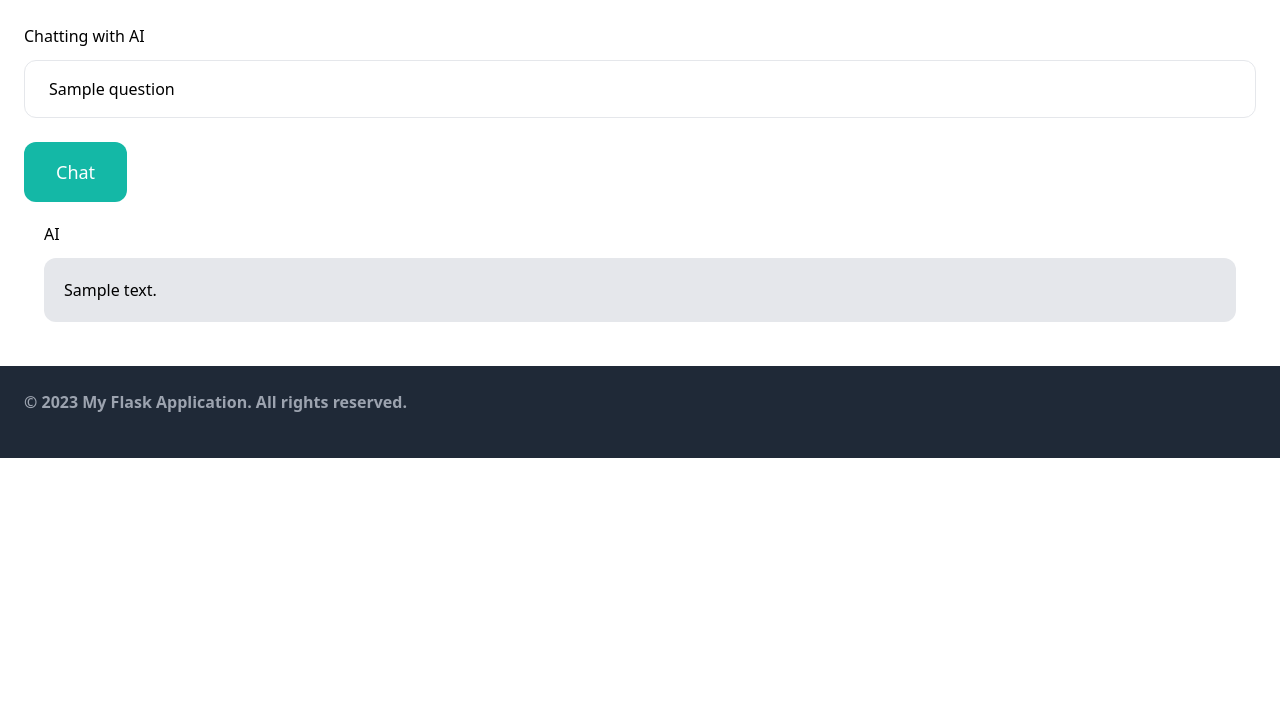
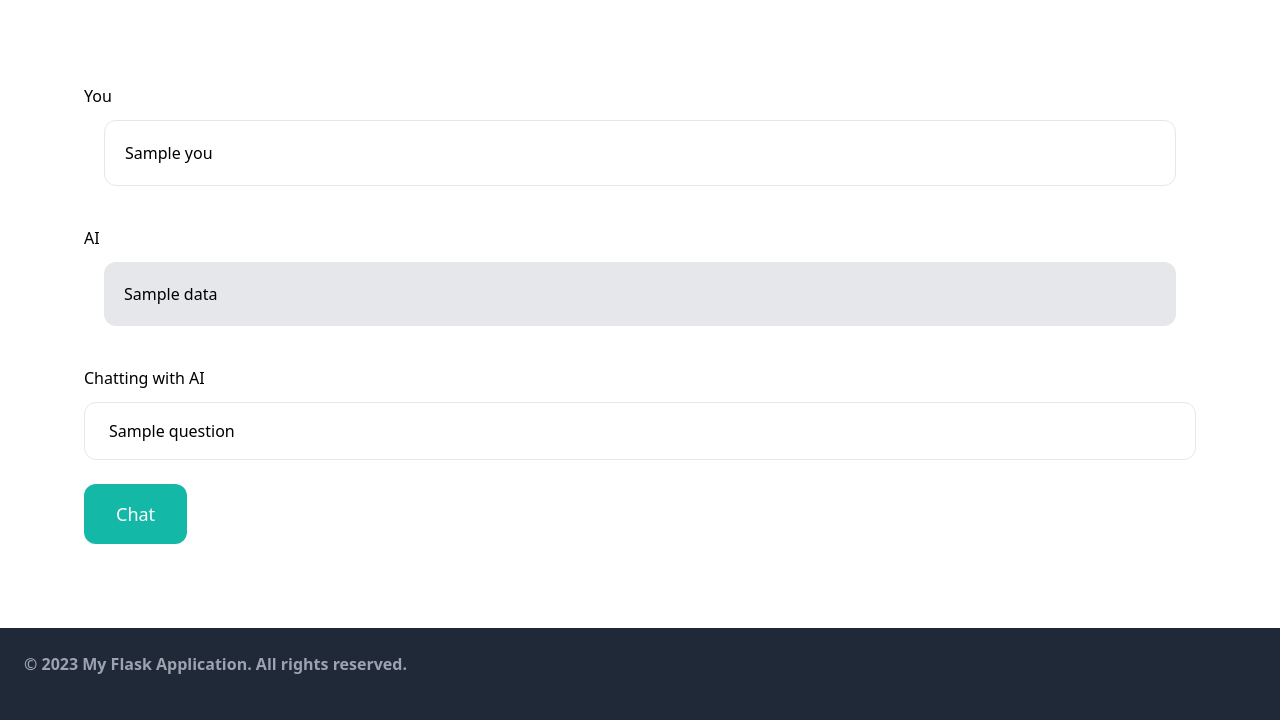
Before and after one commit to zawlurnthan/SearchAndChat, a Flask app: template templates/chat.html in a window 1280 px wide. Shown: the part 77-800 px from the top of the page. Run offline with Flask 3, Linux system fonts and the light colour scheme; the template is opened without the code that fills it: most values are stand-ins (such as "Sample title", 1, 10 or a date in 2020); some libraries are stand-ins or nearby versions.

Commit message:
modify chat display

```diff
--- a/app.py
+++ b/app.py
@@ -14,26 +14,34 @@ def index():
 @app.route('/search', methods=['GET', 'POST'])
 def search():
     topic = ''
-    data = {}
+    results = {}
     if request.method == 'POST':
         topic = request.form['user_input']
 
         # Search the internet for information about the topic
-        data = search_topic(topic)
+        results = search_topic(topic)
 
-    return render_template('search.html', user_input=topic, data=data)
+    return render_template('search.html', user_input=topic, data=results)
+
+
+# to keep chat history during the visit
+data = {}
 
 
 @app.route('/chat', methods=['GET', 'POST'])
 def chat():
     question = ''
     answer = ''
+
     if request.method == 'POST':
         # Allow the user to ask questions about the topic
         question = request.form['question']
         # Answer the user's question using the search result as context
         answer = answer_question(question)
-    return render_template('chat.html', question=question, answer=answer)
+
+        # create a data structure to keep chatting
+        data.update({question: answer})
+    return render_template('chat.html', question=question, data=data, answer=answer)
 
 
 if __name__ == '__main__':
--- a/chat.py
+++ b/chat.py
@@ -10,7 +10,7 @@ openai.api_key = os.environ['OPENAI_API_KEY']
 def answer_question(question):  # context
     # Set the GPT-3.5 model parameters
     model = "text-davinci-003"
-    max_tokens = 50
+    max_tokens = 2000
 
     # Generate an answer to the question using the GPT-3.5 model
     response = openai.Completion.create(
--- a/templates/base.html
+++ b/templates/base.html
@@ -8,7 +8,7 @@
 </head>
 
 <body>
-
+    {# Navber Section #}
     <nav class="py-6 px-6 flex justify-between items_center border-b border-gray-200">
         <a href="/" class="text-xl font-semibold">Searching and Chatting App</a>
         <div class="space-x-6">
@@ -18,10 +18,12 @@
         </div>
     </nav>
 
+    {# Main content #}
     <main class="px-6 py-6">
         {% block content %}{% endblock %}
     </main>
 
+    {# Footer Section #}
     <footer class="py-6 px-6 flex justify-between bg-gray-800">
         <p class="mb-5 font-semibold text-gray-400">&copy; <script>document.write( new Date().getFullYear() );</script> My Flask Application. All rights reserved.</p>
     </footer>
--- a/templates/chat.html
+++ b/templates/chat.html
@@ -4,21 +4,34 @@
 
 {% block content %}
 
-    <div class="container">
-        <h1 class="pb-3">Chatting with AI</h1>
-        <div>
-            <form action="/chat" method="POST">
-                <input class="w-full py-4 px-6 rounded-xl border" type="text" name="question" placeholder="Enter your input" value="{{ question }}">
-                <button class="mt-6 py-4 px-8 text-lg bg-teal-500 hover:bg-teal-700 rounded-xl text-white" type="submit">Chat</button>
-            </form>
+    <div class="m-5 p-5">
+        {#  Display of Chatting History  #}
+        {% if data %}
+            {% for you, ai in data.items() %}
+                <div class="p-5">
+                    <h2 class="pb-3">You</h2>
+                    <p class="mx-5 py-5 px-5 rounded-xl bg-white-200 border">{{ you }}</p>
+                </div>
+
+                <div class="p-5">
+                    <h2 class="pb-3">AI</h2>
+                    <p class="mx-5 py-5 px-5 rounded-xl bg-gray-200">{{ ai }}</p>
+                </div>
+            {% endfor %}
+        {% endif %}
+
+        <div class="p-5">
+            {# Asking question Section #}
+            <h1 class="pb-3">Chatting with AI</h1>
+            <div>
+                <form action="/chat" method="POST">
+                    {# to clear input, use onfocus function with reset value  #}
+                    <input class="w-full py-4 px-6 rounded-xl border" type="text" name="question" onfocus="this.value=''" placeholder="Enter your input" value="{{ question }}">
+                    <button class="mt-6 py-4 px-8 text-lg bg-teal-500 hover:bg-teal-700 rounded-xl text-white" type="submit">Chat</button>
+                </form>
+            </div>
         </div>
 
-        {% if answer %}
-        <div class="p-5">
-            <h2 class="pb-3">AI</h2>
-            <p class="py-5 px-5 rounded-xl bg-gray-200">{{ answer }}</p>
-        </div>
-        {% endif %}
     </div>
 
 {% endblock %}
--- a/templates/search.html
+++ b/templates/search.html
@@ -3,22 +3,26 @@
 {% block title %}Searching{% endblock %}
 
 {% block content %}
-    <div class="container">
+    <div class="m-5 p-5">
         <h1 class="pb-3">Search by Google</h1>
         <div>
+            {# Search input #}
             <form action="/search" method="POST">
                 <input class="w-full py-4 px-6 rounded-xl border" type="text" name="user_input" placeholder="Enter your topic" value="{{ user_input }}">
                 <button class="mt-6 py-4 px-8 text-lg bg-teal-500 hover:bg-teal-700 rounded-xl text-white" type="submit">Search</button>
             </form>
         </div>
 
+        {# List of results #}
         {% if data %}
+            <div class="mt-5">
                 {% for title, link in data.items() %}
                     <div class="py-5 px-3 rounded-x">
                         <a href="{{ link }}" target="_blank"><h2>{{ title }}</h2></a>
                         <p>{{ link }}</p>
                     </div>
                 {% endfor %}
+            </div>
         {% endif %}
     </div>
 {% endblock %}
```
Also changed, not shown: templates/index.html (+4 -4 lines). Lines whose indentation alone changed are shown as unchanged.
